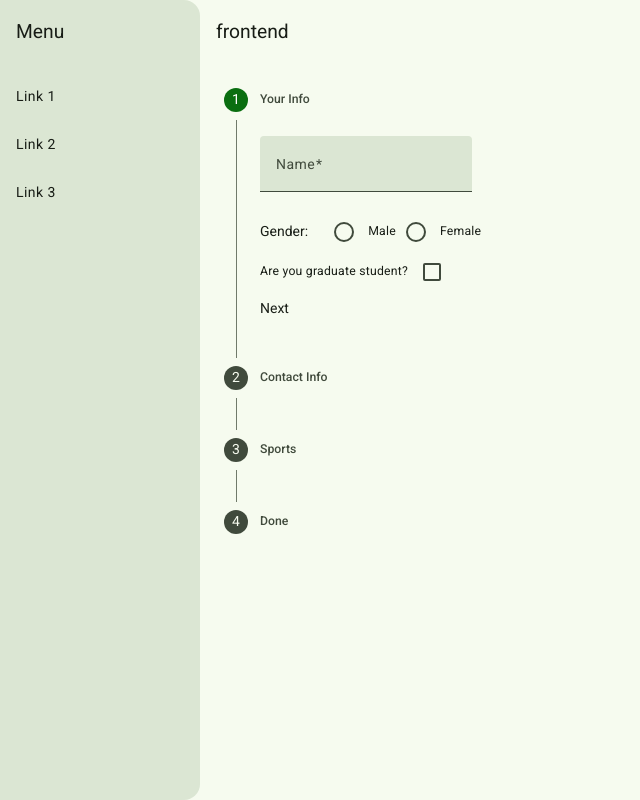
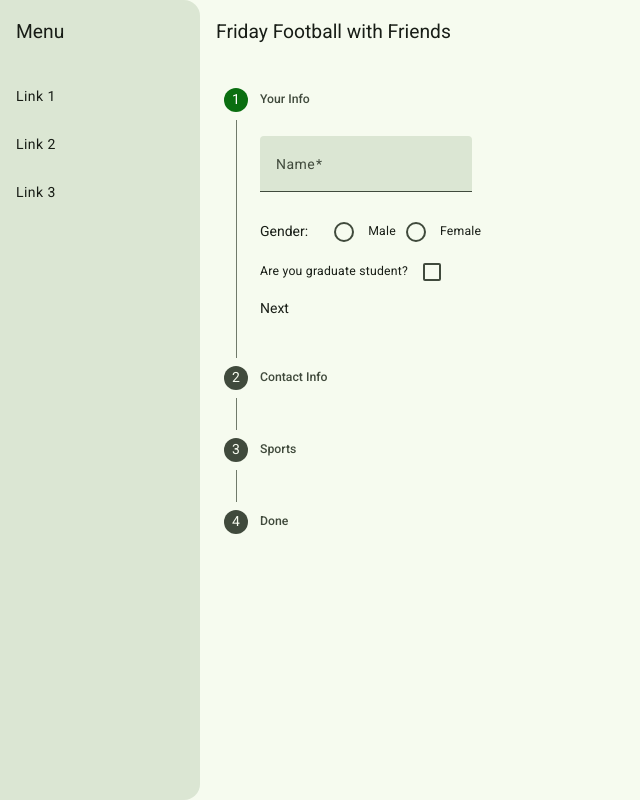
Before and after one commit to tame0001/lineup, an Angular app in the folder frontend/: page / in a window 1280 px wide. Shown: the whole page, without its empty margins (0-640 px from the left). Built offline with nearby package versions, Linux system fonts and the light colour scheme.

Commit message:
modify toolbar

```diff
--- a/frontend/src/app/navbar/navbar.component.html
+++ b/frontend/src/app/navbar/navbar.component.html
@@ -26,7 +26,7 @@
           <mat-icon aria-label="Side nav toggle icon">menu</mat-icon>
         </button>
       }
-      <span>frontend</span>
+      <span>Friday Football with Friends</span>
     </mat-toolbar>
     <!-- Add Content Here -->
     <router-outlet />
```
